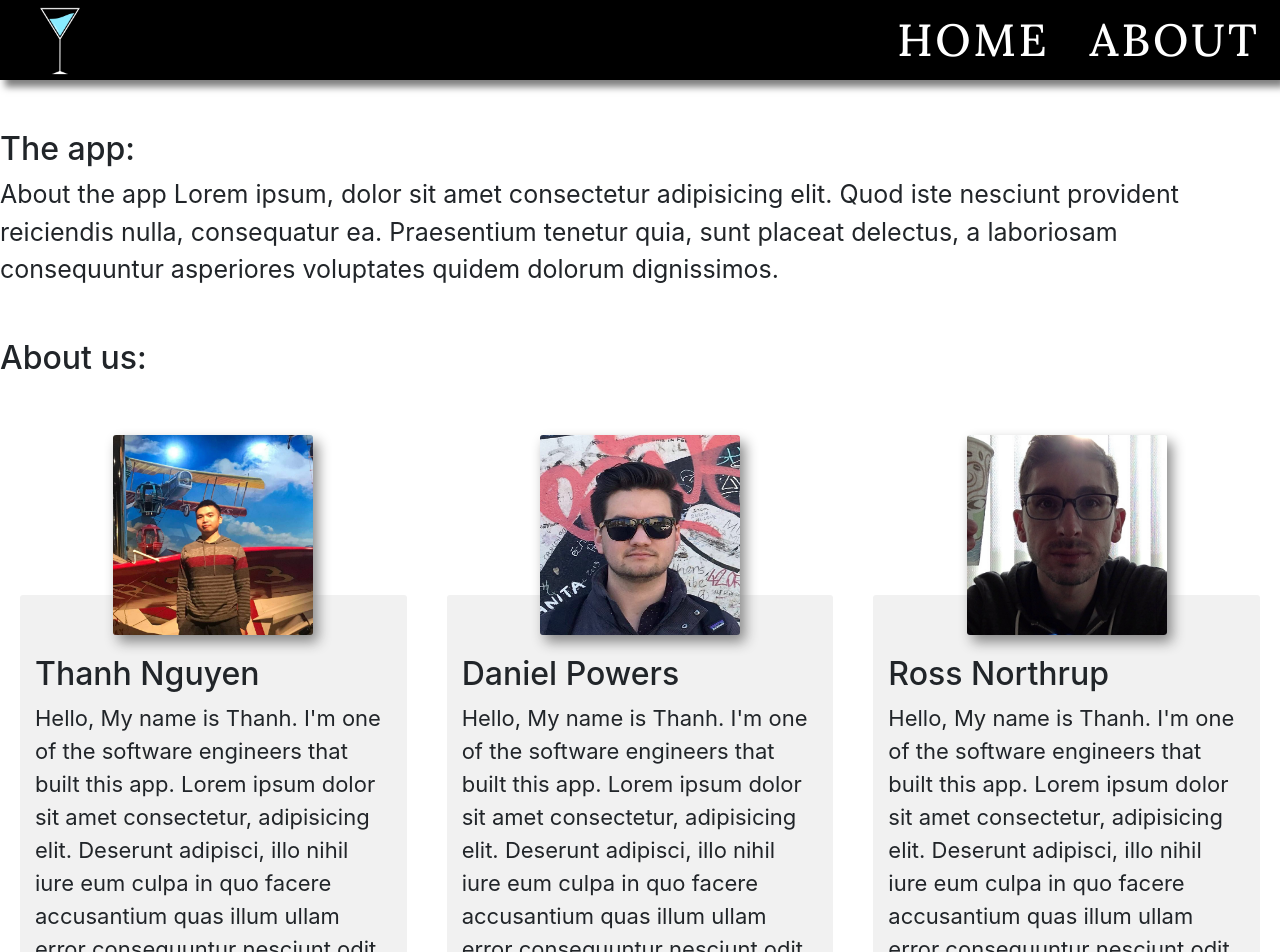
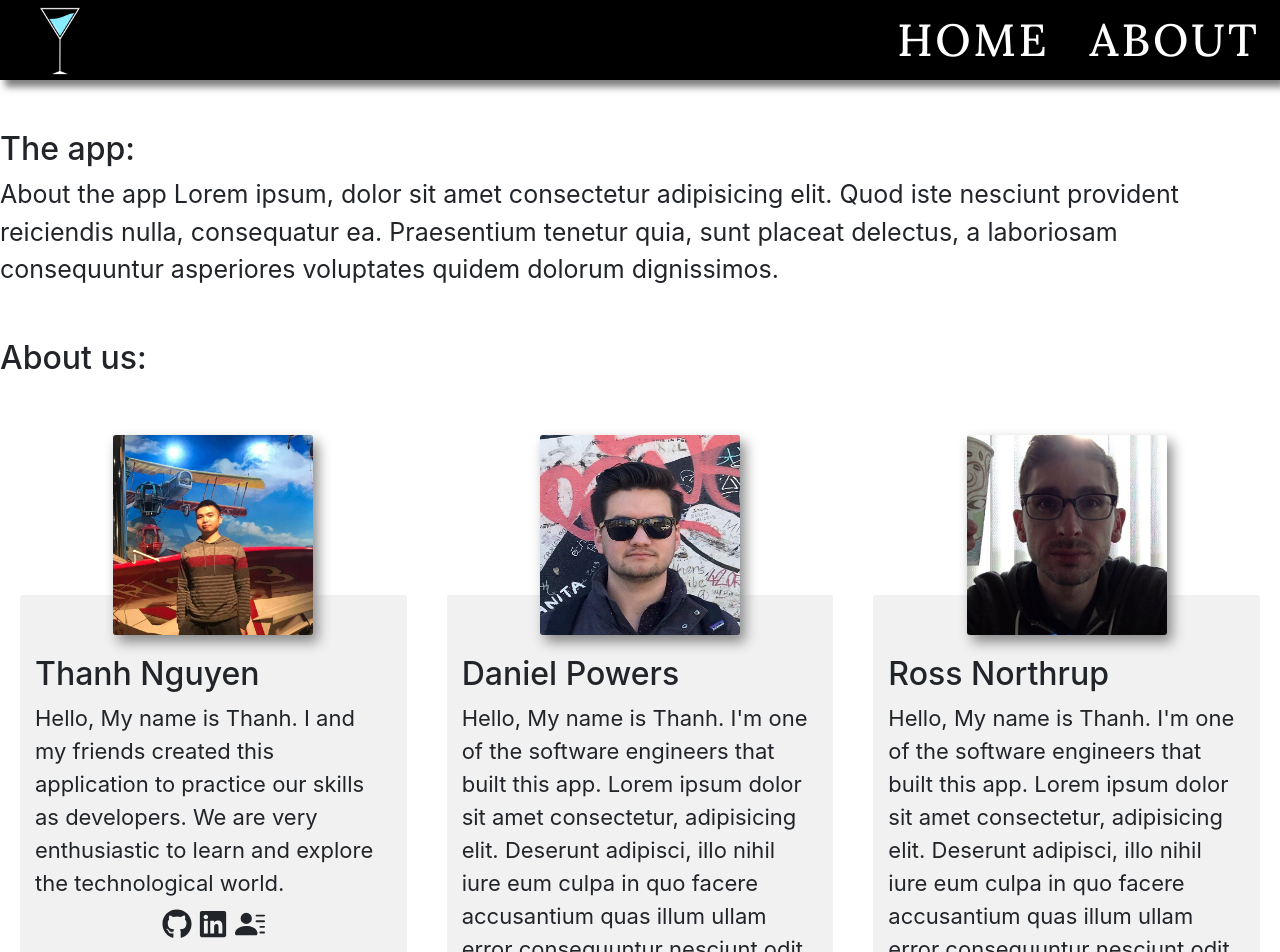
Before and after one commit to ParliamentOfOwls4/client, a React (Create React App) app: page /about in a window 1280 px wide. Shown: the top 952 px of the page. Built offline with nearby package versions, Linux system fonts and the light colour scheme; a web font is replaced by a local one.

Commit message:
T: added my bio

```diff
--- a/src/Components/Pages/About.js
+++ b/src/Components/Pages/About.js
@@ -26,7 +26,7 @@ const About = () => {
                     </div>
                     <div className="bio">
                         <h2>Thanh Nguyen</h2>
-                        Hello, My name is Thanh. I'm one of the software engineers that built this app. Lorem ipsum dolor sit amet consectetur, adipisicing elit. Deserunt adipisci, illo nihil iure eum culpa in quo facere accusantium quas illum ullam error consequuntur nesciunt odit fugit maxime numquam. Quas?
+                        Hello, My name is Thanh. I and my friends created this application to practice our skills as developers. We are very enthusiastic to learn and explore the technological world.
                     <div className='about-icons'>
                             <a href="https://github.com/TN-space" target="_blank" title="GitHub"><FaGithub /></a>
                             <a href="https://www.linkedin.com/in/tnguyens" target="_blank" title='LinkedIn'><FaLinkedin /></a>
```
